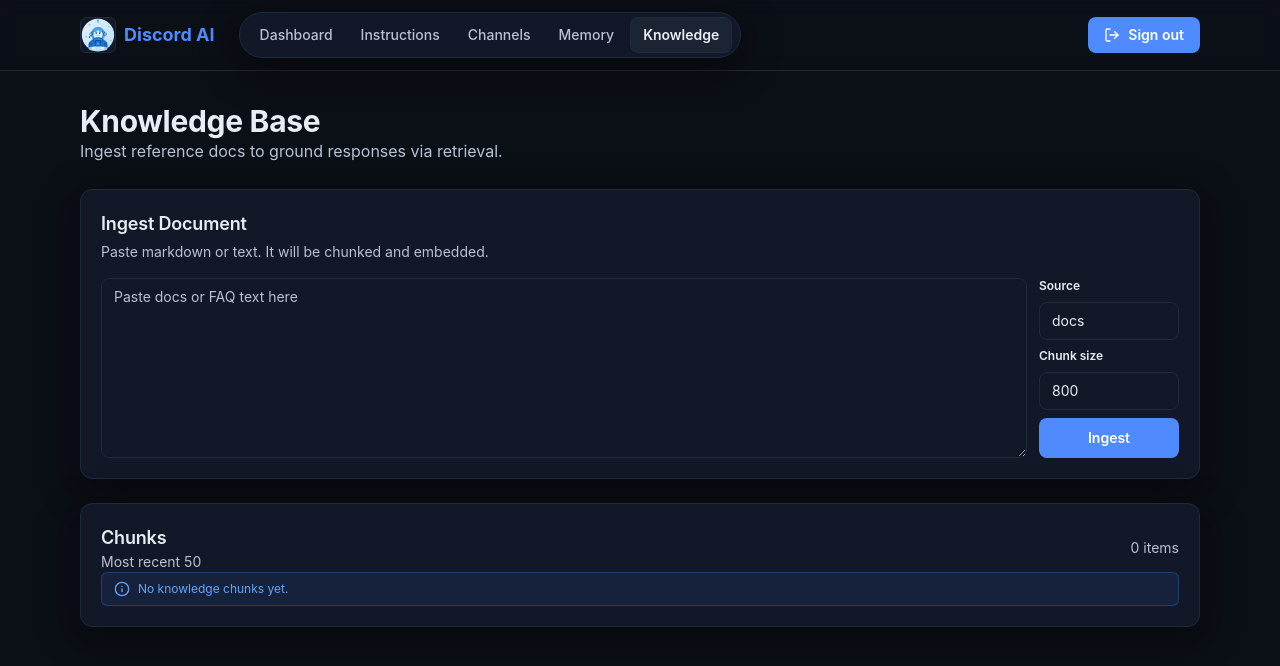
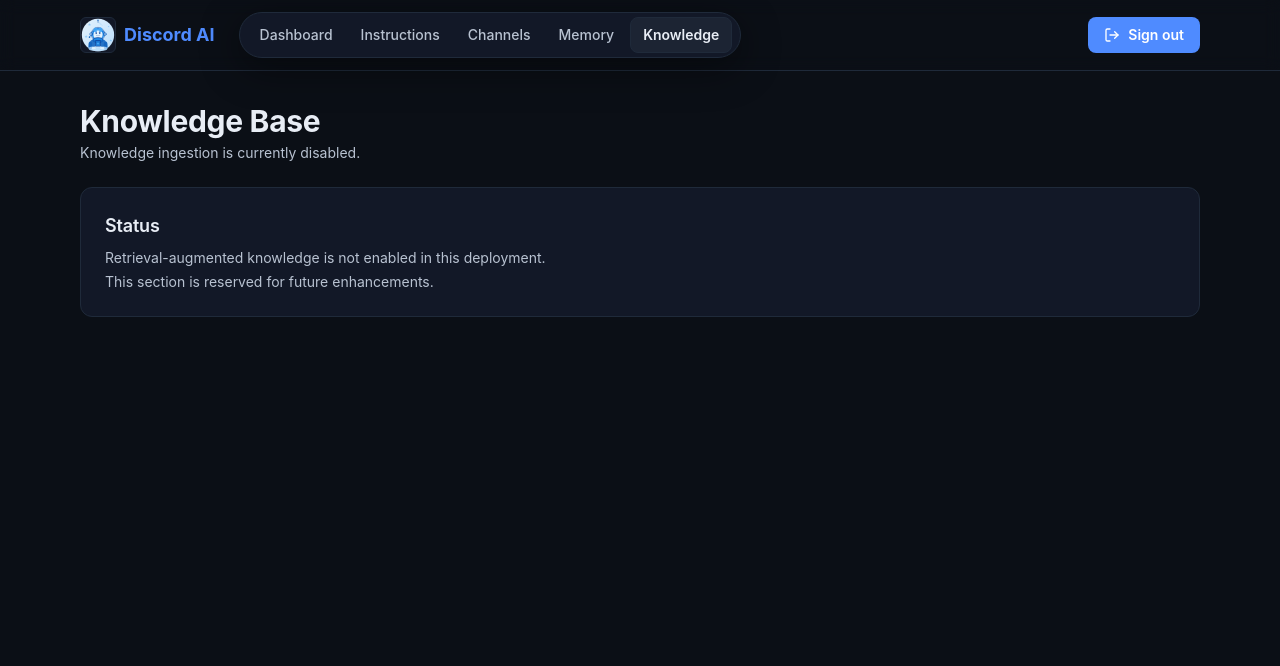
Before and after one commit to AnshMeshram/discord-ai-copilot, a Next.js app: page /knowledge in a window 1280 px wide. Shown: the top 666 px of the page. Built offline with nearby package versions, Linux system fonts and the light colour scheme.

Commit message:
chore: finalize RAG removal and bot build fixes

```diff
--- a/app/(admin)/knowledge/page.tsx
+++ b/app/(admin)/knowledge/page.tsx
@@ -1,103 +1,23 @@
-import { ingestKnowledge, deleteChunk } from "./actions";
-import { Button } from "@/components/ui/button";
-import { StatusBanner } from "@/app/(admin)/components/banners/StatusBanner";
+// app/(admin)/knowledge/page.tsx
 
-export const dynamic = "force-dynamic";
-
-export default async function KnowledgePage() {
-  // RAG removed: ingestion and chunk listing are disabled.
-  const chunks = [];
-
+export default function KnowledgePage() {
   return (
     <div className="space-y-6">
-      <header className="flex flex-wrap items-center justify-between gap-3">
-        <div>
-          <h1 className="text-3xl font-bold text-text">Knowledge Base</h1>
-          <p className="text-text-muted">
-            Ingest reference docs to ground responses via retrieval.
-          </p>
-        </div>
+      <header>
+        <h1 className="text-3xl font-bold text-text">Knowledge Base</h1>
+        <p className="mt-1 text-sm text-text-muted">
+          Knowledge ingestion is currently disabled.
+        </p>
       </header>
 
-      <section className="rounded-xl border border-border bg-surface p-5 shadow-card">
-        <h2 className="text-lg font-semibold text-text">Ingest Document</h2>
+      <section className="rounded-xl border border-border bg-surface p-6">
+        <h2 className="text-lg font-semibold text-text">Status</h2>
+        <p className="mt-2 text-sm text-text-muted">
+          Retrieval-augmented knowledge is not enabled in this deployment.
+        </p>
         <p className="mt-1 text-sm text-text-muted">
-          Paste markdown or text. It will be chunked and embedded.
+          This section is reserved for future enhancements.
         </p>
-        <form action={ingestKnowledge} className="mt-4 space-y-3">
-          <div className="grid gap-3 sm:grid-cols-[1fr,200px,140px]">
-            <textarea
-              name="content"
-              required
-              rows={6}
-              className="min-h-[180px] w-full rounded-lg border border-border bg-surface px-3 py-2 text-sm text-text placeholder:text-text-muted focus:border-accent focus:outline-none focus:ring-2 focus:ring-[var(--focus)] sm:col-span-2"
-              placeholder="Paste docs or FAQ text here"
-            />
-            <div className="space-y-2">
-              <label className="block text-xs font-semibold text-text">
-                Source
-              </label>
-              <input
-                name="source"
-                defaultValue="docs"
-                className="w-full rounded-lg border border-border bg-surface px-3 py-2 text-sm text-text placeholder:text-text-muted focus:border-accent focus:outline-none focus:ring-2 focus:ring-[var(--focus)]"
-              />
-              <label className="block text-xs font-semibold text-text">
-                Chunk size
-              </label>
-              <input
-                name="chunkSize"
-                defaultValue="800"
-                className="w-full rounded-lg border border-border bg-surface px-3 py-2 text-sm text-text placeholder:text-text-muted focus:border-accent focus:outline-none focus:ring-2 focus:ring-[var(--focus)]"
-              />
-              <Button type="submit" variant="primary" className="w-full">
-                Ingest
-              </Button>
-            </div>
-          </div>
-        </form>
-      </section>
-
-      <section className="rounded-xl border border-border bg-surface p-5 shadow-card">
-        <div className="flex items-center justify-between gap-2">
-          <div>
-            <h2 className="text-lg font-semibold text-text">Chunks</h2>
-            <p className="text-sm text-text-muted">Most recent 50</p>
-          </div>
-          <span className="text-sm text-text-muted">{chunks.length} items</span>
-        </div>
-
-        {chunks.length === 0 ? (
-          <StatusBanner tone="info" message="No knowledge chunks yet." />
-        ) : (
-          <div className="mt-4 space-y-3">
-            {chunks.map((chunk) => (
-              <div
-                key={chunk.id}
-                className="rounded-lg border border-border bg-surfaceMuted p-4"
-              >
-                <div className="flex flex-wrap items-center justify-between gap-2">
-                  <div className="text-sm font-semibold text-text">
-                    {chunk.source}
-                    {chunk.source_id ? ` · ${chunk.source_id}` : ""}
-                  </div>
-                  <form action={deleteChunk}>
-                    <input type="hidden" name="id" value={chunk.id} />
-                    <Button type="submit" variant="outline" size="sm">
-                      Delete
-                    </Button>
-                  </form>
-                </div>
-                <p className="mt-2 text-sm text-text-muted line-clamp-3">
-                  {chunk.content}
-                </p>
-                <p className="mt-2 text-[11px] uppercase text-text-muted">
-                  {chunk.created_at}
-                </p>
-              </div>
-            ))}
-          </div>
-        )}
       </section>
     </div>
   );
```
